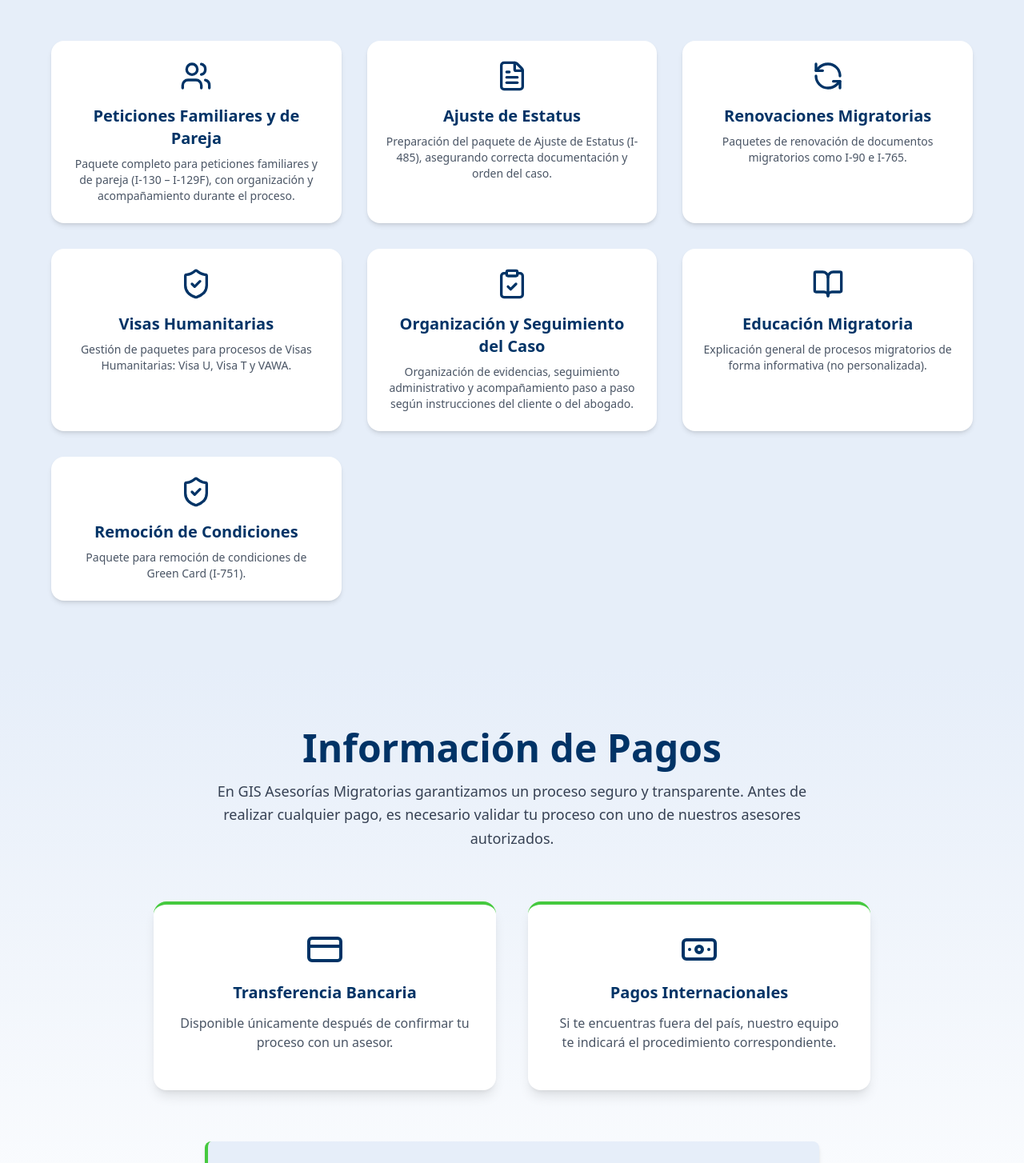
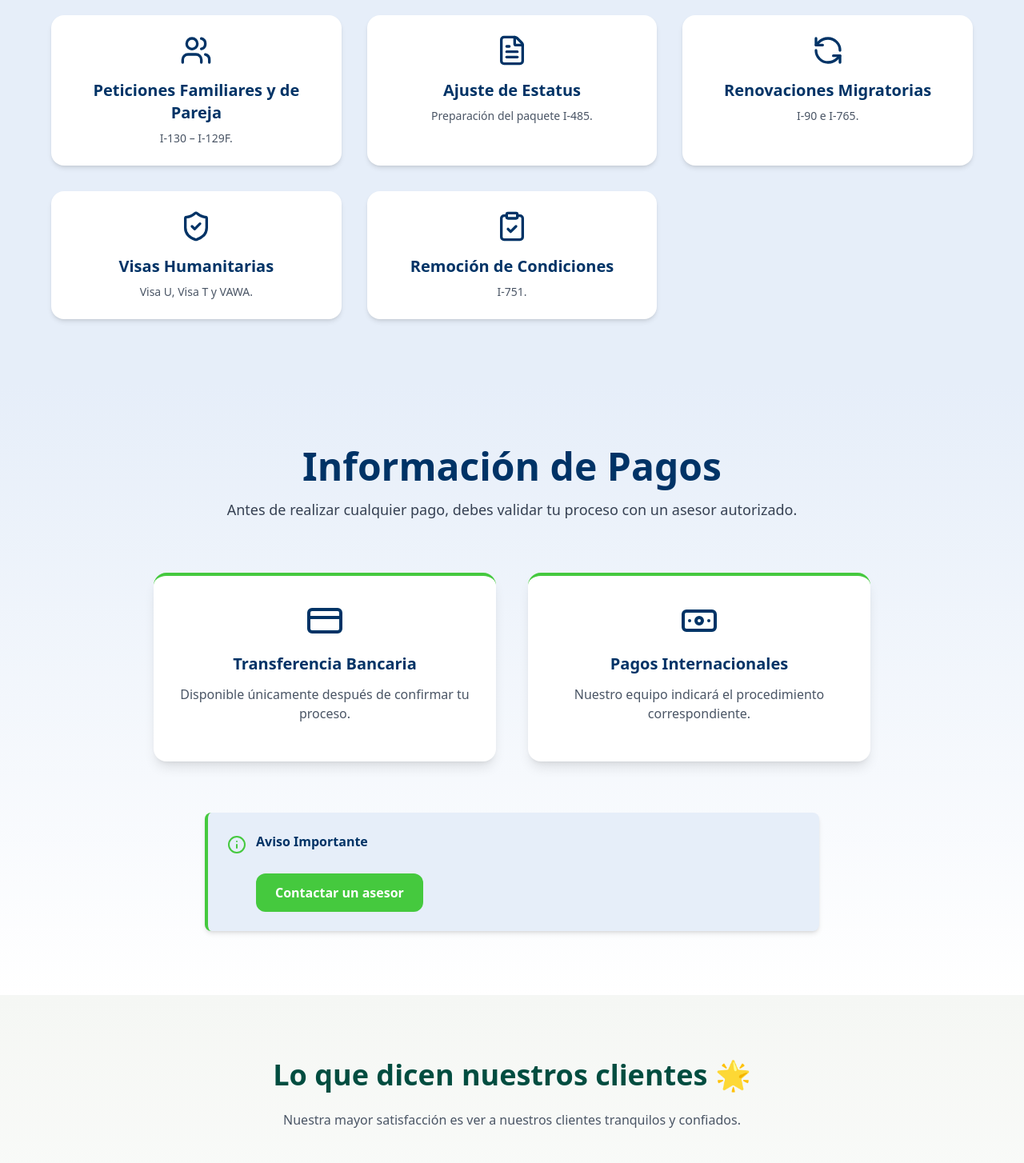
Before and after one commit to carforck/GIS-LANDING, a React (Vite) app: page / in a window 1280 px wide. Shown: the part 1940-3394 px from the top of the page at 80% size. Built offline with nearby package versions, Linux system fonts and the light colour scheme.

Commit message:
feat: complete bilingual translations including floating WhatsApp

```diff
--- a/src/i18n/translations.js
+++ b/src/i18n/translations.js
@@ -40,18 +40,17 @@ export const translations = {
       badge: "Sobre nosotros",
       title: "¿Quiénes Somos?",
       description:
-        "En GIS Asesorías Migratorias nos especializamos en brindar acompañamiento integral para trámites migratorios y administrativos. Nuestra filosofía se basa en la empatía, la transparencia y el compromiso con el bienestar de cada cliente.",
-
+        "En GIS Asesorías Migratorias brindamos acompañamiento integral en trámites migratorios y administrativos con empatía, transparencia y compromiso.",
       tabs: {
         mission: {
           label: "Misión",
           content:
-            "Brindar asesoría y acompañamiento profesional en la gestión de trámites migratorios y administrativos, ofreciendo soluciones confiables, rápidas y personalizadas con atención humana y eficiente.",
+            "Brindar asesoría y acompañamiento profesional en la gestión de trámites migratorios y administrativos.",
         },
         vision: {
           label: "Visión",
           content:
-            "Ser una empresa referente en asesorías migratorias y gestión administrativa, reconocida por su innovación, profesionalismo y compromiso con la satisfacción de nuestros clientes.",
+            "Ser una empresa referente en asesorías migratorias y gestión administrativa.",
         },
       },
     },
@@ -59,43 +58,27 @@ export const translations = {
     services: {
       title: "Servicios Migratorios",
       subtitle:
-        "Brindamos apoyo administrativo y organizativo en procesos migratorios, acompañándote paso a paso con información clara y estructurada.",
-
+        "Brindamos apoyo administrativo y organizativo en procesos migratorios, acompañándote paso a paso.",
       list: [
         {
           title: "Peticiones Familiares y de Pareja",
-          description:
-            "Paquete completo para peticiones familiares y de pareja (I-130 – I-129F), con organización y acompañamiento durante el proceso.",
+          description: "I-130 – I-129F.",
         },
         {
           title: "Ajuste de Estatus",
-          description:
-            "Preparación del paquete de Ajuste de Estatus (I-485), asegurando correcta documentación y orden del caso.",
+          description: "Preparación del paquete I-485.",
         },
         {
           title: "Renovaciones Migratorias",
-          description:
-            "Paquetes de renovación de documentos migratorios como I-90 e I-765.",
+          description: "I-90 e I-765.",
         },
         {
           title: "Visas Humanitarias",
-          description:
-            "Gestión de paquetes para procesos de Visas Humanitarias: Visa U, Visa T y VAWA.",
-        },
-        {
-          title: "Organización y Seguimiento del Caso",
-          description:
-            "Organización de evidencias, seguimiento administrativo y acompañamiento paso a paso según instrucciones del cliente o del abogado.",
-        },
-        {
-          title: "Educación Migratoria",
-          description:
-            "Explicación general de procesos migratorios de forma informativa (no personalizada).",
+          description: "Visa U, Visa T y VAWA.",
         },
         {
           title: "Remoción de Condiciones",
-          description:
-            "Paquete para remoción de condiciones de Green Card (I-751).",
+          description: "I-751.",
         },
       ],
     },
@@ -103,60 +86,39 @@ export const translations = {
     payments: {
       title: "Información de Pagos",
       subtitle:
-        "En GIS Asesorías Migratorias garantizamos un proceso seguro y transparente. Antes de realizar cualquier pago, es necesario validar tu proceso con uno de nuestros asesores autorizados.",
-
+        "Antes de realizar cualquier pago, debes validar tu proceso con un asesor autorizado.",
       bank: "Transferencia Bancaria",
       bankDescription:
-        "Disponible únicamente después de confirmar tu proceso con un asesor.",
-
+        "Disponible únicamente después de confirmar tu proceso.",
       international: "Pagos Internacionales",
       internationalDescription:
-        "Si te encuentras fuera del país, nuestro equipo te indicará el procedimiento correspondiente.",
-
+        "Nuestro equipo indicará el procedimiento correspondiente.",
       warningTitle: "Aviso Importante",
       warning:
-        "Actualmente no contamos con enlaces de pago en línea habilitados. Todos los pagos deben ser previamente autorizados y validados por un asesor oficial.",
-
+        "No contamos con enlaces de pago en línea. Todos los pagos deben ser previamente validados por un asesor oficial.",
       button: "Contactar un asesor",
     },
 
     testimonials: {
       title: "Lo que dicen nuestros clientes",
       subtitle:
-        "Nuestra mayor satisfacción es ver a nuestros clientes tranquilos y confiados durante sus procesos migratorios y administrativos.",
-
+        "Nuestra mayor satisfacción es ver a nuestros clientes tranquilos y confiados.",
       list: [
         {
           nombre: "Laura Martínez",
           cargo: "Clienta migratoria",
           texto:
-            "Gracias a su equipo pude organizar y presentar mi proceso migratorio sin complicaciones. Me acompañaron en cada etapa con profesionalismo y empatía.",
+            "Excelente acompañamiento durante todo mi proceso migratorio.",
           foto:
-            "https://images.unsplash.com/photo-1529626455594-4ff0802cfb7e?auto=format&fit=crop&w=600&q=80",
-        },
-        {
-          nombre: "Carla Rojas",
-          cargo: "Clienta migratoria",
-          texto:
-            "Su acompañamiento fue clave para resolver mi trámite de residencia. Me sentí apoyada, informada y segura en cada paso del proceso.",
-          foto:
-            "https://images.unsplash.com/photo-1607746882042-944635dfe10e?auto=format&fit=crop&w=600&q=80",
-        },
-        {
-          nombre: "María Fernanda López",
-          cargo: "Clienta",
-          texto:
-            "Excelente servicio y atención. Me ayudaron con la organización de mi documentación migratoria, siempre atentos y claros con cada detalle.",
-          foto:
-            "https://images.unsplash.com/photo-1524504388940-b1c1722653e1?auto=format&fit=crop&w=600&q=80",
+            "https://images.unsplash.com/photo-1529626455594-4ff0802cfb7e",
         },
         {
           nombre: "Javier Gómez",
           cargo: "Cliente",
           texto:
-            "Un equipo confiable y humano. Me explicaron todo con paciencia y me brindaron orientación clara durante todo mi proceso migratorio.",
+            "Un equipo humano y profesional que me orientó en cada etapa.",
           foto:
-            "https://images.unsplash.com/photo-1599566150163-29194dcaad36?auto=format&fit=crop&w=600&q=80",
+            "https://images.unsplash.com/photo-1599566150163-29194dcaad36",
         },
       ],
     },
@@ -164,7 +126,7 @@ export const translations = {
     contact: {
       title: "Contáctanos",
       subtitle:
-        "¿Tienes dudas o deseas más información? Escríbenos y con gusto te orientamos.",
+        "¿Tienes dudas? Escríbenos y con gusto te orientamos.",
       form: {
         name: "Nombre",
         email: "Correo electrónico",
@@ -174,61 +136,186 @@ export const translations = {
       info: {
         title: "Estamos para ayudarte",
         description:
-          "En GIS Asesorías Migratorias ofrecemos acompañamiento informativo y apoyo en la organización de trámites migratorios y administrativos.",
+          "Ofrecemos acompañamiento informativo y apoyo en la organización de trámites migratorios.",
         disclaimer:
-          "Este servicio no constituye asesoría legal ni representación ante USCIS o cortes de inmigración.",
+          "Este servicio no constituye asesoría legal ni representación jurídica.",
       },
     },
 
     footer: {
       description:
-        "Asesorías migratorias y administrativas con atención humana, transparencia y soluciones eficientes para nuestros clientes.",
+        "Asesoría migratoria profesional con acompañamiento personalizado en cada etapa.",
       quickLinks: "Enlaces rápidos",
-      contact: "Contáctanos",
+      contact: "Contacto",
       rights: "Todos los derechos reservados.",
+      developed: "Desarrollado por",
+      tech: "Soluciones digitales",
+      links: {
+        home: "Inicio",
+        about: "Quiénes Somos",
+        services: "Servicios",
+        payments: "Pagos",
+        testimonials: "Testimonios",
+        contact: "Contacto",
+      },
+    },
+
+    whatsapp: {
+      message:
+        "Hola, quiero información sobre sus servicios migratorios.",
+      tooltip: "Escríbenos por WhatsApp",
     },
   },
 
   en: {
+    navbar: {
+      home: "Home",
+      about: "About Us",
+      services: "Services",
+      payments: "Payments",
+      testimonials: "Testimonials",
+      contact: "Contact",
+      button: "Speak with an advisor",
+    },
+
+    hero: {
+      slides: [
+        {
+          title: "Immigration & Administrative Consulting",
+          subtitle: "Clear and reliable guidance",
+          text:
+            "We provide secure support for preparing immigration processes inside or outside the United States.",
+        },
+        {
+          title: "Efficient Administrative Management",
+          subtitle: "We guide you every step",
+          text:
+            "We simplify document organization related to immigration procedures.",
+        },
+        {
+          title: "Professional & Human Support",
+          subtitle: "More than consulting, real guidance",
+          text:
+            "At GIS we guide you with empathy, transparency, and experience.",
+        },
+      ],
+      button: "Request Information",
+      disclaimer:
+        "This service does not constitute legal advice or legal representation.",
+    },
+
+    about: {
+      badge: "About Us",
+      title: "Who We Are",
+      description:
+        "GIS Immigration Consulting provides comprehensive support in immigration and administrative processes.",
+      tabs: {
+        mission: {
+          label: "Mission",
+          content:
+            "To provide professional guidance in immigration and administrative processes.",
+        },
+        vision: {
+          label: "Vision",
+          content:
+            "To become a leading company in immigration consulting services.",
+        },
+      },
+    },
+
+    services: {
+      title: "Immigration Services",
+      subtitle:
+        "We provide administrative and organizational support throughout your immigration process.",
+      list: [
+        { title: "Family Petitions", description: "I-130 – I-129F." },
+        { title: "Adjustment of Status", description: "I-485 package preparation." },
+        { title: "Renewals", description: "I-90 and I-765." },
+        { title: "Humanitarian Visas", description: "U Visa, T Visa, VAWA." },
+        { title: "Removal of Conditions", description: "I-751." },
+      ],
+    },
+
+    payments: {
+      title: "Payment Information",
+      subtitle:
+        "Before making any payment, you must validate your process with an authorized advisor.",
+      bank: "Bank Transfer",
+      bankDescription: "Available after confirming your process.",
+      international: "International Payments",
+      internationalDescription:
+        "Our team will provide the corresponding procedure.",
+      warningTitle: "Important Notice",
+      warning:
+        "We do not have online payment links. All payments must be previously validated.",
+      button: "Contact an Advisor",
+    },
+
     testimonials: {
       title: "What Our Clients Say",
       subtitle:
-        "Our greatest satisfaction is seeing our clients feel confident and supported throughout their immigration and administrative processes.",
-
+        "Our greatest satisfaction is seeing our clients confident and supported.",
       list: [
         {
           nombre: "Laura Martínez",
           cargo: "Immigration Client",
           texto:
-            "Thanks to their team, I was able to properly organize and submit my immigration process without complications. They guided me through every stage with professionalism and empathy.",
+            "Excellent support throughout my entire immigration process.",
           foto:
-            "https://images.unsplash.com/photo-1529626455594-4ff0802cfb7e?auto=format&fit=crop&w=600&q=80",
-        },
-        {
-          nombre: "Carla Rojas",
-          cargo: "Immigration Client",
-          texto:
-            "Their guidance was key in resolving my residency process. I felt supported, informed, and confident every step of the way.",
-          foto:
-            "https://images.unsplash.com/photo-1607746882042-944635dfe10e?auto=format&fit=crop&w=600&q=80",
-        },
-        {
-          nombre: "María Fernanda López",
-          cargo: "Client",
-          texto:
-            "Excellent service and attention. They helped me organize my immigration documentation and were always clear and attentive to every detail.",
-          foto:
-            "https://images.unsplash.com/photo-1524504388940-b1c1722653e1?auto=format&fit=crop&w=600&q=80",
+            "https://images.unsplash.com/photo-1529626455594-4ff0802cfb7e",
         },
         {
           nombre: "Javier Gómez",
           cargo: "Client",
           texto:
-            "A trustworthy and human team. They explained everything patiently and provided clear guidance throughout my immigration process.",
+            "A professional and human team that guided me every step.",
           foto:
-            "https://images.unsplash.com/photo-1599566150163-29194dcaad36?auto=format&fit=crop&w=600&q=80",
+            "https://images.unsplash.com/photo-1599566150163-29194dcaad36",
         },
       ],
     },
+
+    contact: {
+      title: "Contact Us",
+      subtitle:
+        "Do you have questions? Write to us and we will gladly assist you.",
+      form: {
+        name: "Name",
+        email: "Email",
+        message: "Message",
+        send: "Send Message",
+      },
+      info: {
+        title: "We Are Here to Help",
+        description:
+          "We provide informational support for immigration processes.",
+        disclaimer:
+          "This service does not constitute legal advice or representation.",
+      },
+    },
+
+    footer: {
+      description:
+        "Professional immigration consulting with personalized guidance.",
+      quickLinks: "Quick Links",
+      contact: "Contact",
+      rights: "All rights reserved.",
+      developed: "Developed by",
+      tech: "Digital Solutions",
+      links: {
+        home: "Home",
+        about: "About Us",
+        services: "Services",
+        payments: "Payments",
+        testimonials: "Testimonials",
+        contact: "Contact",
+      },
+    },
+
+    whatsapp: {
+      message:
+        "Hello, I would like information about your immigration services.",
+      tooltip: "Chat with us on WhatsApp",
+    },
   },
 };
```
